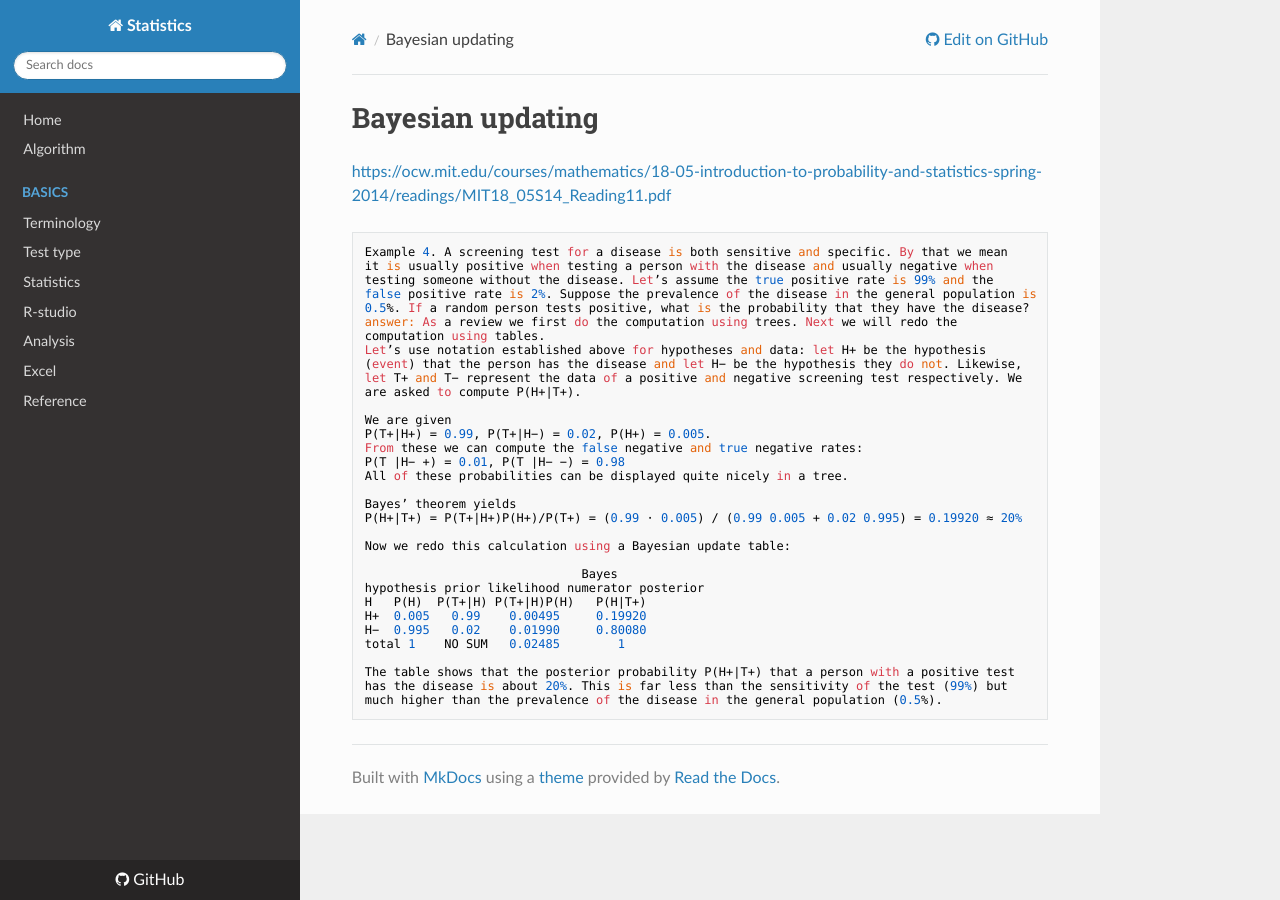
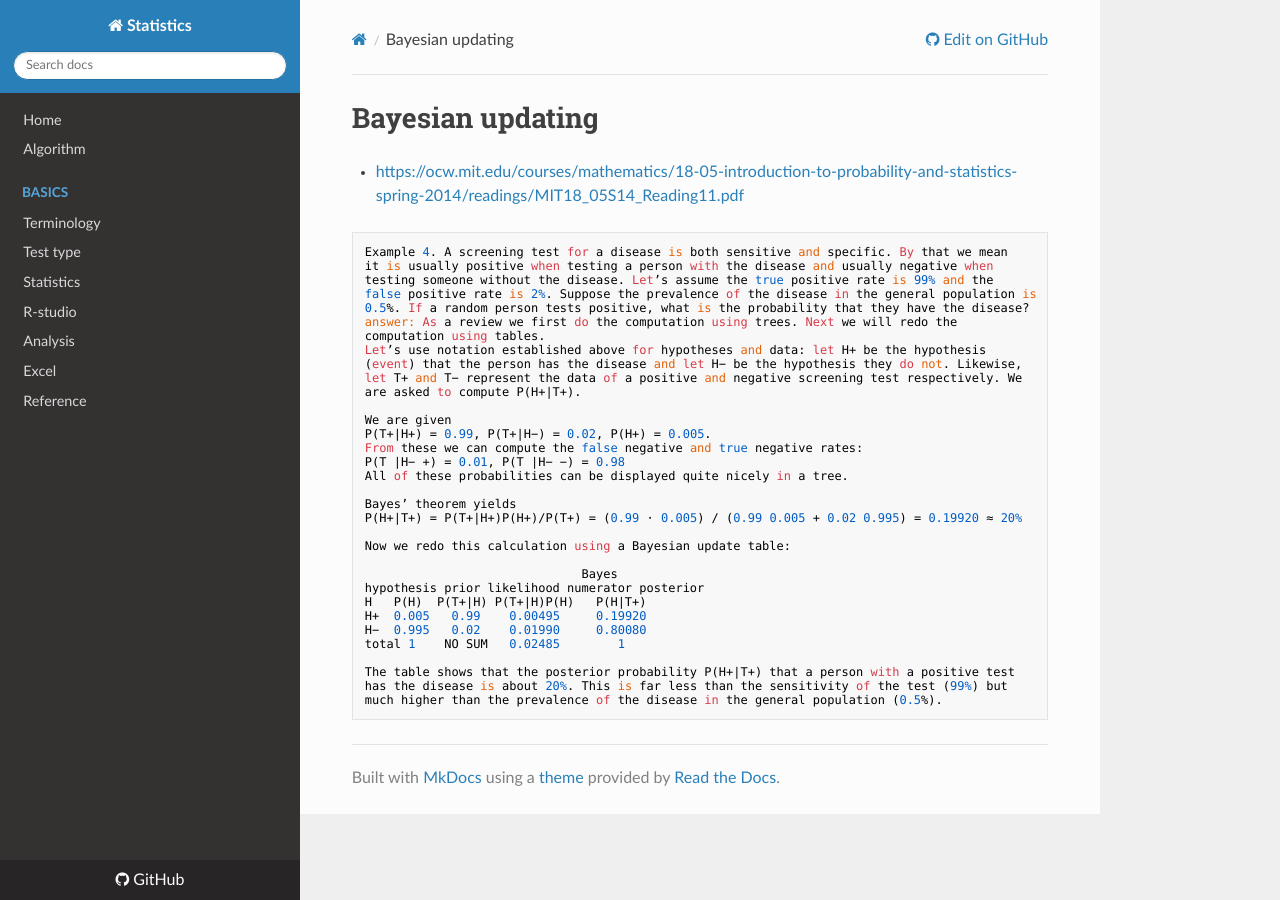
Before and after one commit to WonyoungCho/Statistics, an MkDocs documentation site: the page built from docs/bayes.md, in a window 1280 px wide. Built offline with MkDocs 1.6.1, drawn with Linux system fonts in a browser that asks for light colours; nearby versions of some CDN libraries; old or Windows-style settings are respelled for this version of MkDocs.

Commit message:
Update bayes.md

````diff
--- a/docs/bayes.md
+++ b/docs/bayes.md
@@ -1,5 +1,5 @@
 # Bayesian updating
-<https://ocw.mit.edu/courses/mathematics/18-05-introduction-to-probability-and-statistics-spring-2014/readings/MIT18_05S14_Reading11.pdf>
+- <https://ocw.mit.edu/courses/mathematics/18-05-introduction-to-probability-and-statistics-spring-2014/readings/MIT18_05S14_Reading11.pdf>
 ```
 Example 4. A screening test for a disease is both sensitive and specific. By that we mean
 it is usually positive when testing a person with the disease and usually negative when
````
